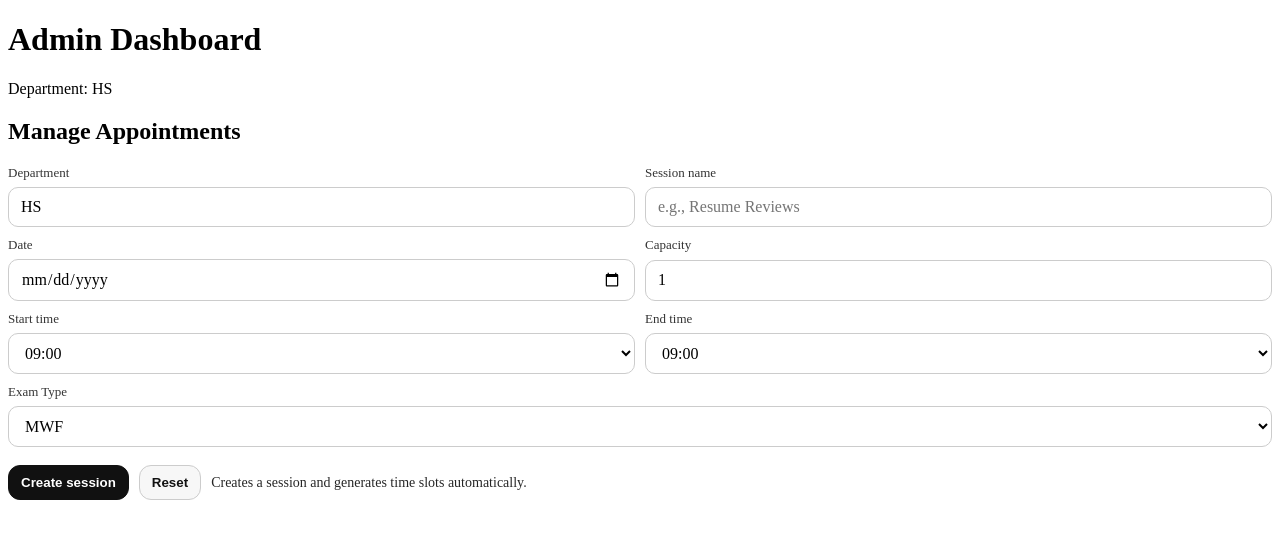
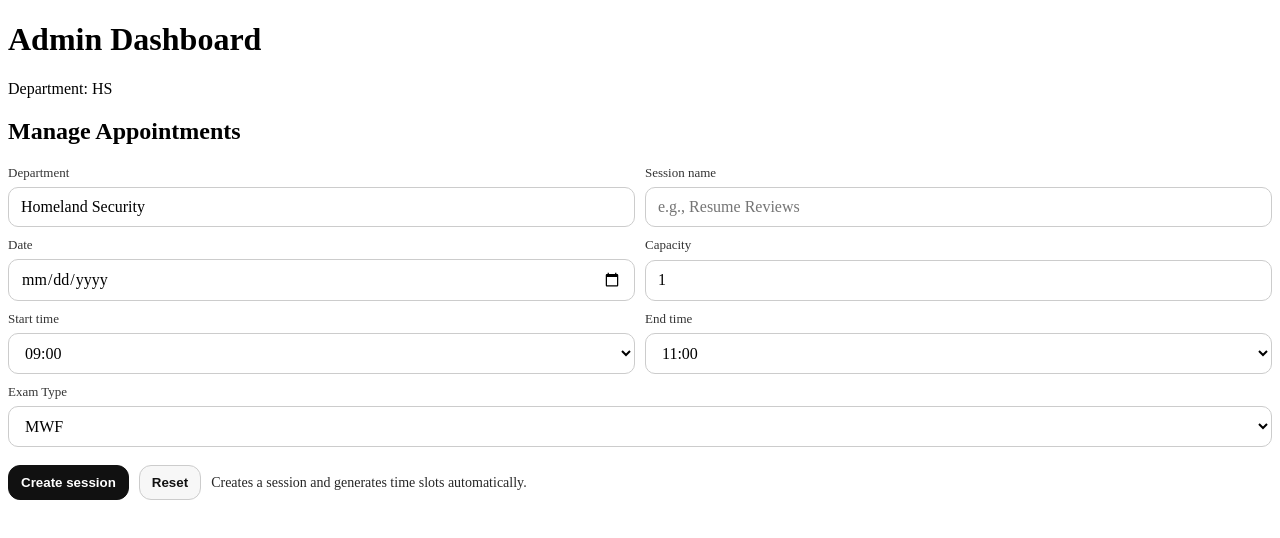
Before and after one commit to sashaelle/retake-scheduler, a Next.js app in the folder app/: page /admin/HS in a window 1280 px wide. Shown: the top 538 px of the page. Built offline with nearby package versions, Linux system fonts and the light colour scheme.

Commit message:
Updated Defaults in AdminForm

```diff
--- a/app/src/app/admin/[dept]/AdminForm.jsx
+++ b/app/src/app/admin/[dept]/AdminForm.jsx
@@ -38,10 +38,10 @@ function buildTimeOptions(stepMinutes = 15, start = "09:00", end = "17:00") {
 export default function AdminForm({ dept }) {
   const [status, setStatus] = useState(null);
 
-  const deptKey = String(dept || "").toLowerCase();
+  const deptKey = String(dept || "");
   const deptName = DEPT_NAMES[deptKey] || dept;
 
-  const timeOptions = buildTimeOptions(15, "09:00", "11:00");
+  const timeOptions = buildTimeOptions(15, "09:00", "17:00");
 
   async function onSubmit(e) {
     e.preventDefault();
@@ -63,7 +63,7 @@ export default function AdminForm({ dept }) {
     }
 
     const examType = String(form.get("examType") || "MWF");
-    const step = examType === "MWF" ? 50 : 75;
+    const step = examType === "MWF" ? 60 : 75;
 
     const times = buildTimes(startTime, endTime, step);
 
@@ -159,7 +159,7 @@ export default function AdminForm({ dept }) {
           <select
             className="af-select"
             name="endTime"
-            defaultValue="17:00"
+            defaultValue="11:00"
             required
           >
             {timeOptions.map((t) => (
```
